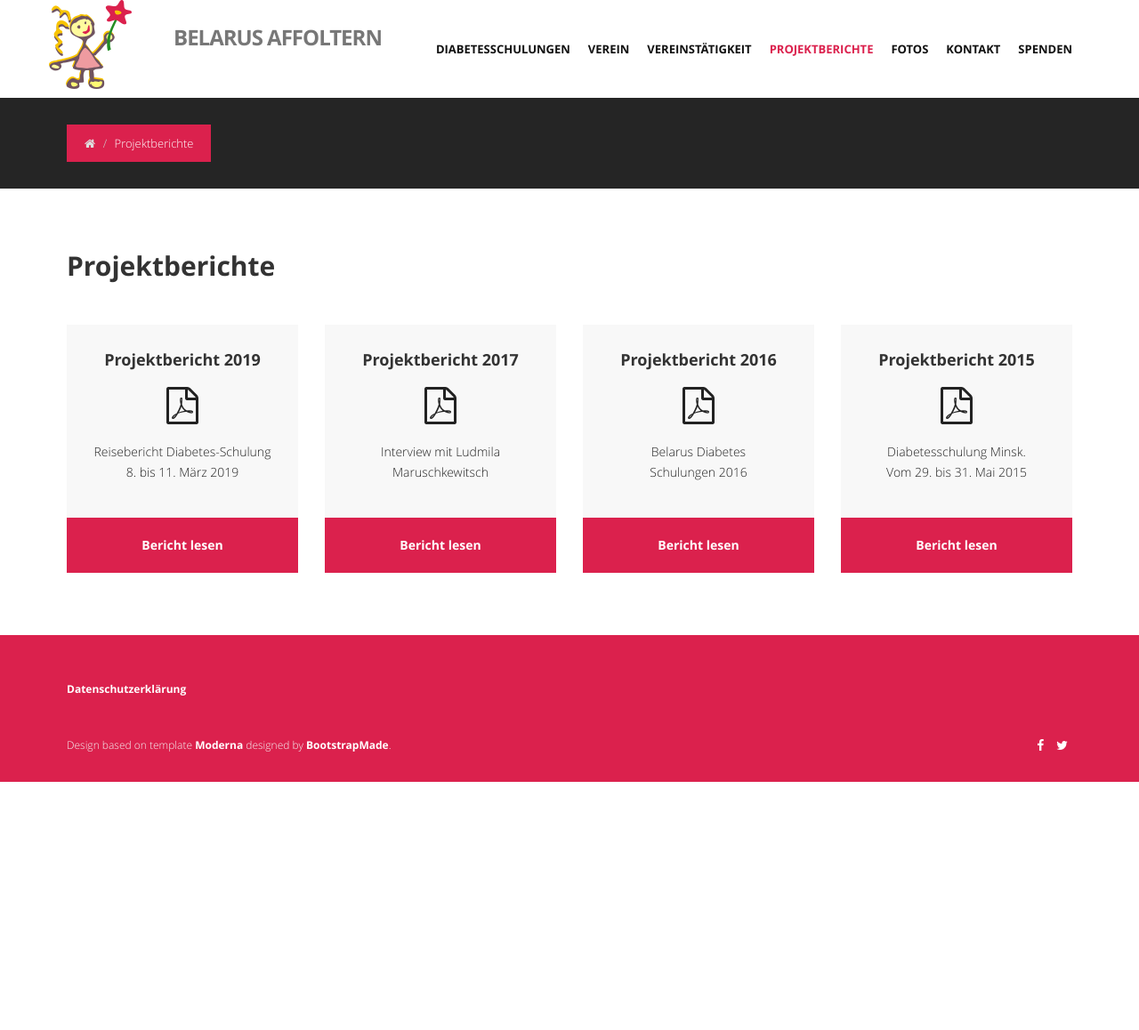
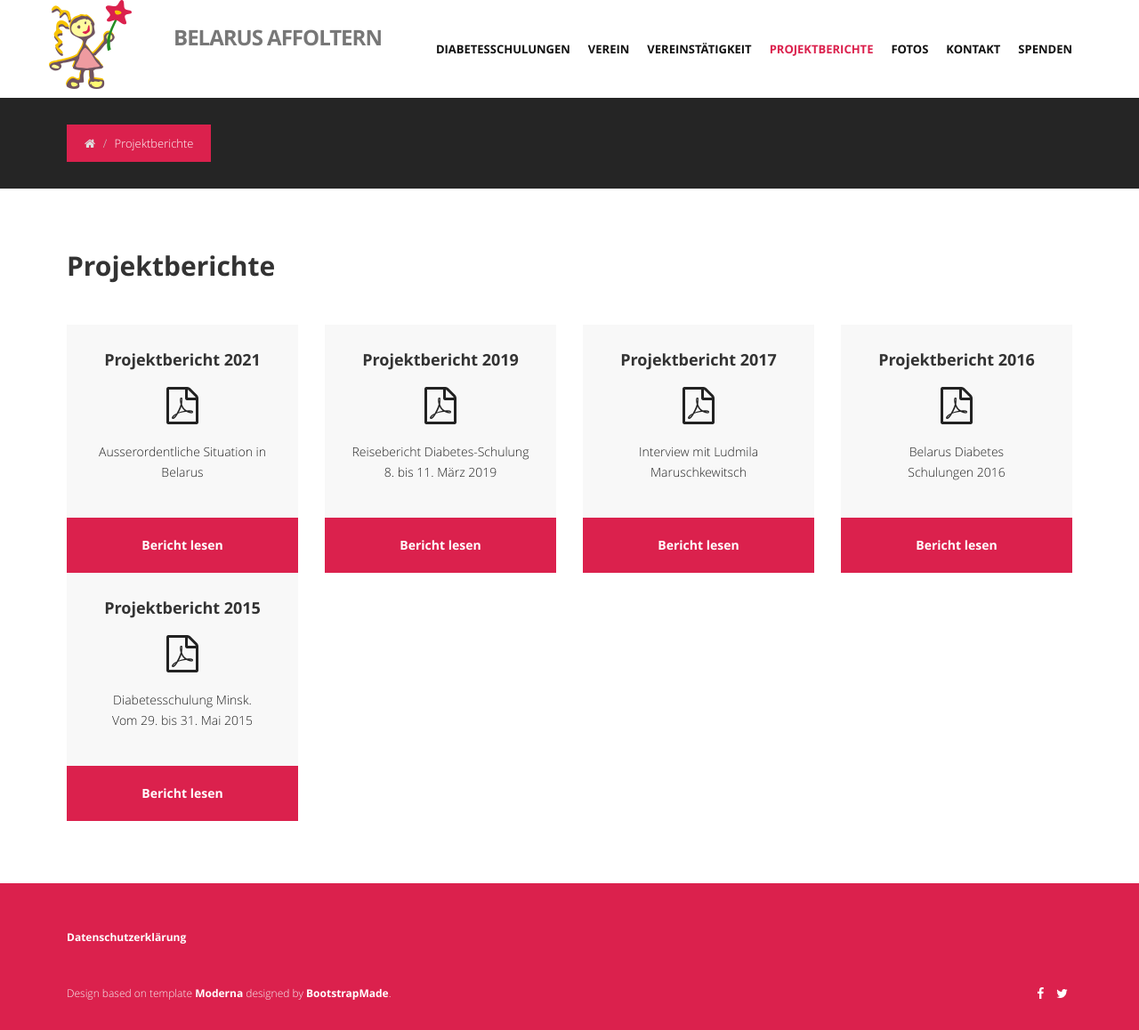
Before and after one commit to rolandbaer/belarus-affoltern, a Jekyll site: the page built from src/projektberichte.html, in a window 1280 px wide. Shown: the whole page at 89% size. Built offline with Jekyll 4.4.1, drawn with Linux system fonts in a browser that asks for light colours; comment, search, counter and statistics services are not loaded; before the commit the page ends 900 px from its top, so only the background shows below that.

Commit message:
added new Projektbericht 2021

```diff
--- a/src/projektberichte.html
+++ b/src/projektberichte.html
@@ -24,6 +24,22 @@ navigation_weight: 40
       </div>
     </div>
     <div class="row">
+      <div class="col-lg-3">
+        <div class="box">
+          <div class="box-gray aligncenter">
+            <h4>Projektbericht 2021</h4>
+            <div class="icon">
+            <i class="fa fa-file-pdf-o fa-3x"></i>
+            </div>
+            <p class="">
+              Ausserordentliche Situation in Belarus
+            </p>
+          </div>
+          <div class="box-bottom">
+            <a href="files/bericht_situation_2021.pdf">Bericht lesen</a>
+          </div>
+        </div>
+      </div>
       <div class="col-lg-3">
         <div class="box">
           <div class="box-gray aligncenter">
```
Also changed, not shown: 1 other file.
